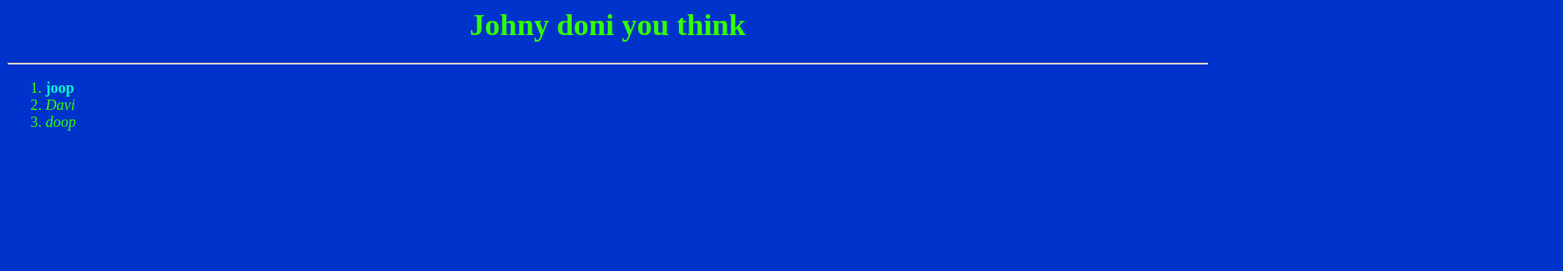
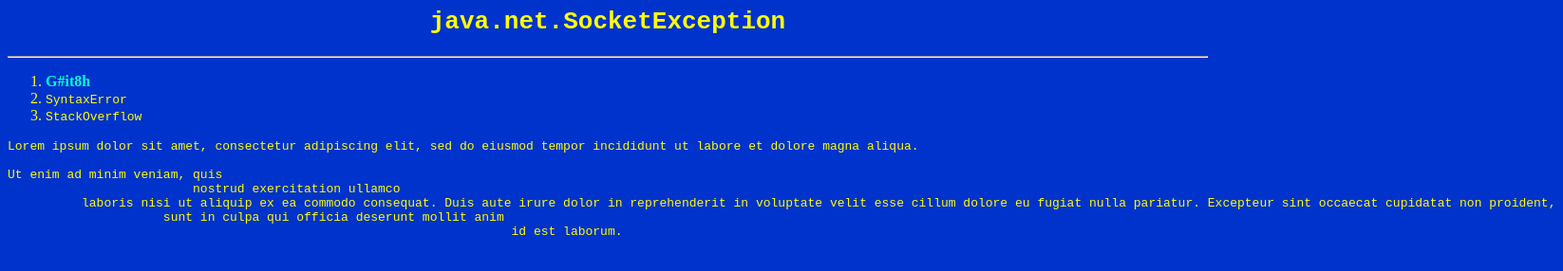
Before and after one commit to Drimbaldon/drimbaldon.github.io, a plain HTML site: page index.html in a window 1280 px wide. Shown: the whole page at 95% size, 1646 px wide, since content can reach past the window. Drawn offline with Linux system fonts and the light colour scheme.

Commit message:
Day 3
On this day, I learned how to make text with a computer font, the tag <pre>, (look it up) and decided what purpose and theme my website will be.

```diff
--- a/index.html
+++ b/index.html
@@ -1,14 +1,24 @@
 <html>
     <head>
-        <title>Mutter</title>
+        <title>The Glitched Domain</title>
     </head>
-    <body text="#33FF00" bgcolor="#0033CC">
-       <center> <h1>Johny doni you think</h1> </center>
+    <body text="#FFFF00" bgcolor="#0033CC">
+       <center> <h1><tt>java.net.SocketException</tt></h1> </center>
 <hr>
 <ol>
-<li><b><font color="#00FFCC">joop</font></b></li>
-<li><i>Davi</i></li>
-<li><i>doop</i></li>
+<li><b><font color="#00FFCC">G#it8h</font></b></li>
+<li><tt>SyntaxError</tt></li>
+<li><tt>StackOverflow</tt></li>
 </ol>
+
+<pre>
+Lorem ipsum dolor sit amet, consectetur adipiscing elit, sed do eiusmod tempor incididunt ut labore et dolore magna aliqua.
+
+Ut enim ad minim veniam, quis
+                         nostrud exercitation ullamco
+          laboris nisi ut aliquip ex ea commodo consequat. Duis aute irure dolor in reprehenderit in voluptate velit esse cillum dolore eu fugiat nulla pariatur. Excepteur sint occaecat cupidatat non proident,
+                     sunt in culpa qui officia deserunt mollit anim
+                                                                    id est laborum.</pre>
+
     </body>
 </html>
```
